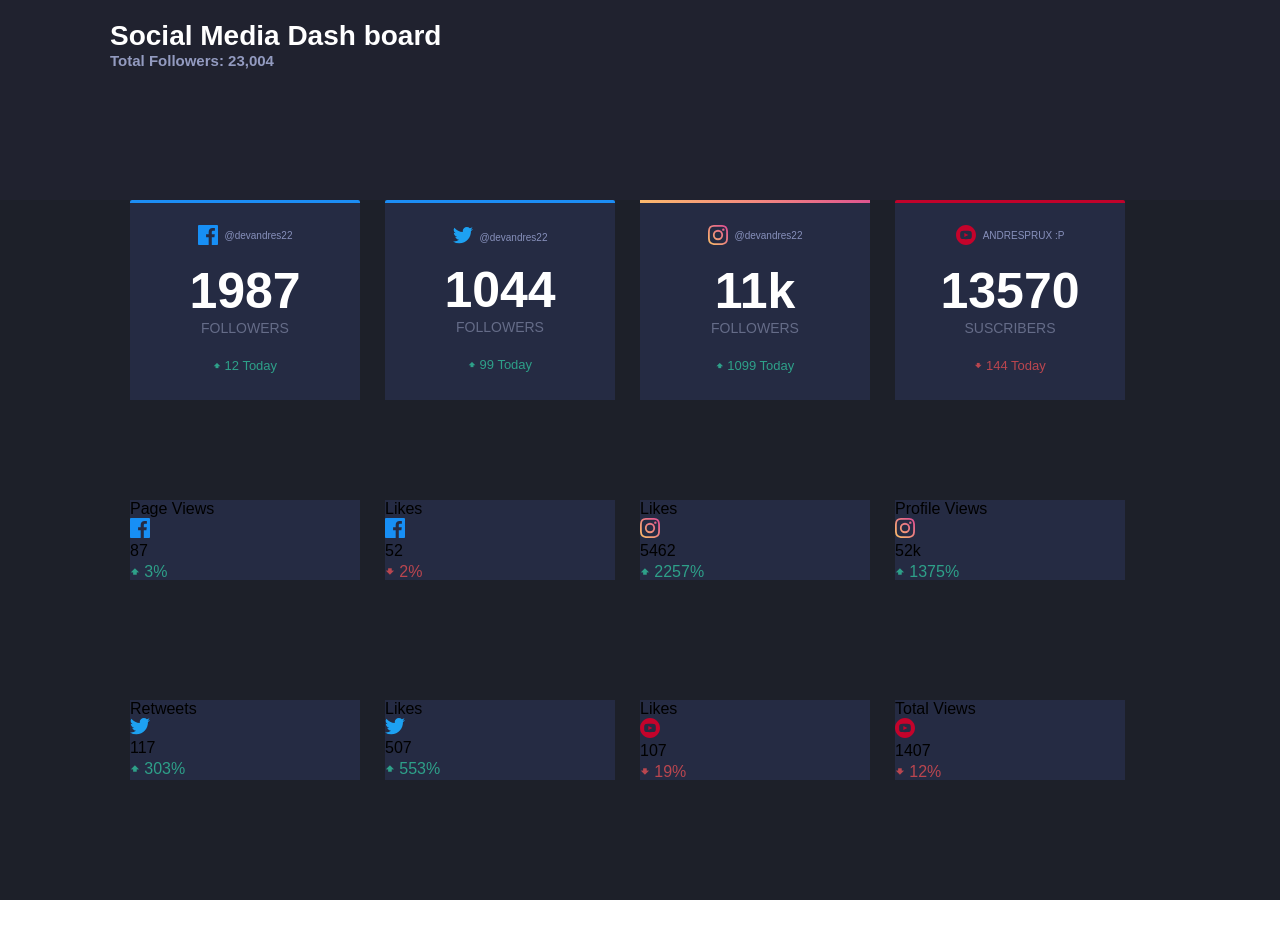
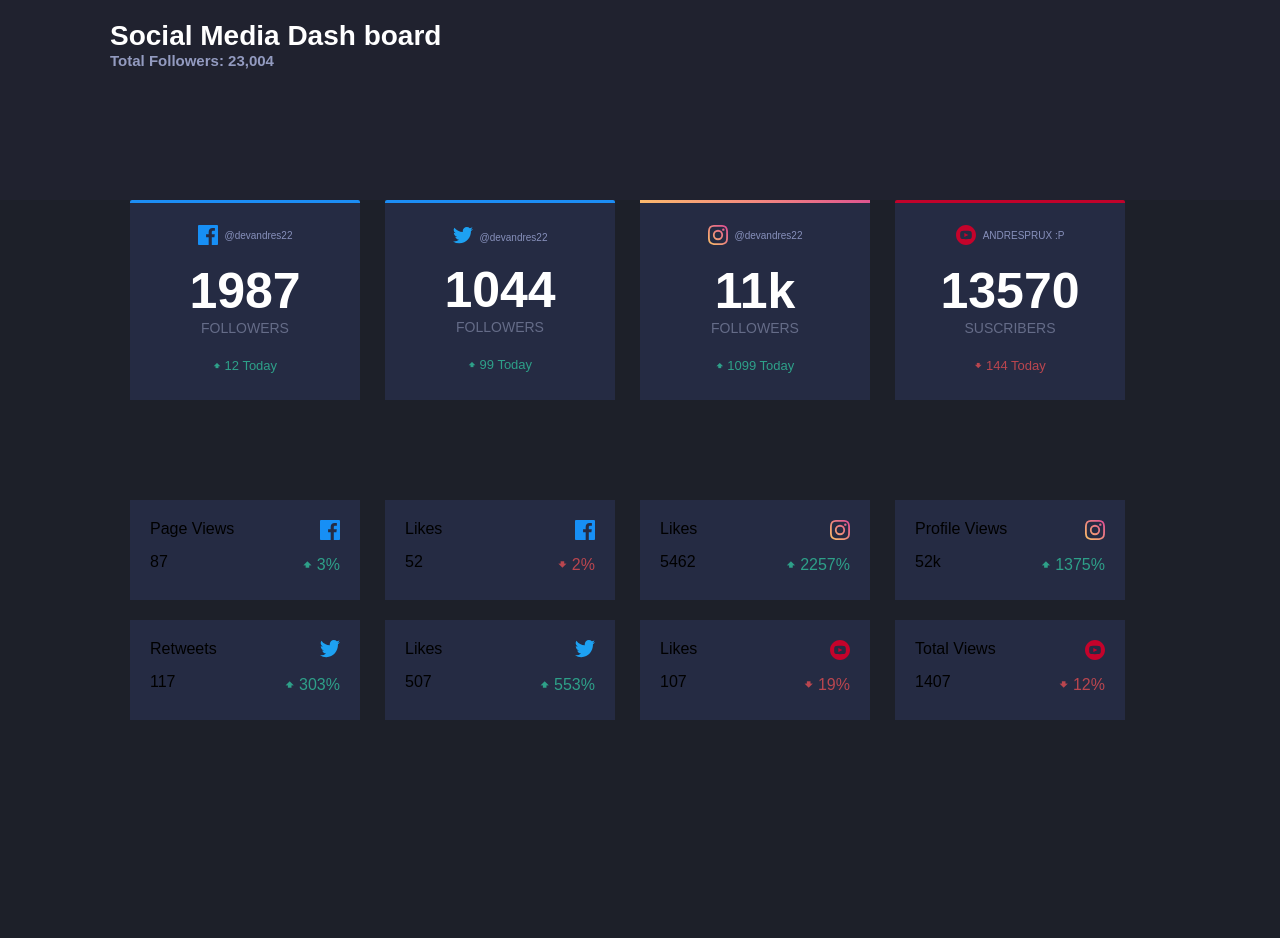
Before and after one commit to andres22-dev/social-media-dashboard, a plain HTML site: page index.html in a window 1280 px wide. Before the commit the page ends 900 px from the top, so only its background shows below. Drawn offline with Linux system fonts and the light colour scheme.

Commit message:
eliminacion de propiedades de flex innesarias y mejorando el diseño de los overview

```diff
--- a/css/style.css
+++ b/css/style.css
@@ -49,10 +49,10 @@ body{
 
 
  width: 100%;
- height: auto;
+ height: 1000px;
  display: flex;
  flex-direction: column;
- justify-content: space-around;
+
  background-color: #1d2029;
 
 
@@ -62,9 +62,10 @@ body{
 .socialmedia-dashboard-generalstatics{
 
    width: 100%;
-    height: 300px;
+    height: 200px;
     display: flex;
     justify-content: center;
+
 
 }
 
@@ -105,9 +106,6 @@ body{
 
 }
 
-
-
-
 .socialmedia-dashboard-twitter{
 
     width: 230px;
@@ -134,11 +132,7 @@ body{
     flex-direction: row;
     margin-bottom: 17px;
 
-
-
 }
-
-
 
 .socialmedia-dashboard-instagram{
 
@@ -198,40 +192,58 @@ padding: 20px 20px;
 .container-overview{
 
   width: 100%;
-  height: 400px;
+  height: 200px;
   display: flex;
   justify-content: center;
-
   flex-wrap: wrap;
+  margin-top: 100px;
 
 }
 
 .container-overview-one{
   width: 100%;
-  height: 200px;
+  height: 120px;
   display: flex;
   justify-content: center;
 
 
 }
 
-
-
 .container-overview-two{
   width: 100%;
-  height: 200px;
+  height: 120px;
   display: flex;
   justify-content: center;
 
 
 }
 
+.overview-facebook-pageviews{
+    width: 230px;
+    height: 100px;
+    background-color: #252b43;
+
+}
 
 
-.overview-facebook-pageviews{
-  width: 230px;
-    height: 80px;
-    background-color: #252b43;
+.posicion{
+
+ display: flex;
+ flex-direction: column;
+ justify-content: space-between;
+ padding: 20px;
+
+
+
+
+
+}
+
+.posicion2{
+
+display: flex;
+flex-direction: row;
+justify-content: space-between;
 
 
 }
@@ -239,23 +251,23 @@ padding: 20px 20px;
 
 .overview-facelikes-pageviews{
 
-
   width: 230px;
-  height: 80px;
+  height: 100px;
   background-color: #252b43;
 }
+
 /*estos selectores estan aplicados para varios elementos*/
 
 .overview-instalikes-pageviews{
   width: 230px;
-  height: 80px;
+  height: 100px;
   background-color: #252b43;
 
 
 }
 .overview-instagram-pageviews{
   width: 230px;
-  height: 80px;
+  height: 100px;
   background-color: #252b43;
 
 
@@ -265,7 +277,7 @@ padding: 20px 20px;
 .overview-twiretweets-pageviews{
 
   width: 230px;
-  height: 80px;
+  height: 100px;
   background-color: #252b43;
 
 }
@@ -273,7 +285,7 @@ padding: 20px 20px;
 .overview-twitterlikes-pageviews{
 
   width: 230px;
-  height: 80px;
+  height: 100px;
   background-color: #252b43;
 
 
@@ -282,7 +294,7 @@ padding: 20px 20px;
 .overview-youtubelikes-pageviews{
 
   width: 230px;
-  height: 80px;
+  height: 100px;
   background-color: #252b43;
 
 
@@ -291,7 +303,7 @@ padding: 20px 20px;
 
 .overview-youtube-pageviews{
   width: 230px;
-  height: 80px;
+  height: 100px;
   background-color: #252b43;
 
 }
@@ -351,5 +363,6 @@ padding: 20px 20px;
 .space{
 
   margin-right: 25px;
+  margin-bottom: 20px;
 
 }
--- a/index.html
+++ b/index.html
@@ -88,46 +88,46 @@
 
          <div class="container-overview-one">
 
-            <div class="overview-facebook-pageviews space">
-               <div class="facebook-pageviews-titles">
+            <div class="overview-facebook-pageviews space posicion">
+               <div class="facebook-pageviews-titles posicion2">
                  <p class="pageviwes-titles__all">Page Views</p>
                  <img src="img/icon-facebook.svg" alt="facebook">
                </div>
-               <div class="facebook-pageviews-statics">
+               <div class="facebook-pageviews-statics posicion2">
                  <p class="pageviews-titles__all">87</p>
                  <p class="pageviews-statics__all grew_up">🠹 3%</p>
                </div>
             </div>
 
-            <div class="overview-facelikes-pageviews space">
-               <div class="facebook-likes-titles">
+            <div class="overview-facelikes-pageviews space posicion">
+               <div class="facebook-likes-titles posicion2">
                  <p class="pageviews-titles__all">Likes</p>
                  <img src="img/icon-facebook.svg" alt="facebook">
                </div>
-               <div class="facebook-likes-statics">
+               <div class="facebook-likes-statics posicion2">
                  <p class="pageviews-titles__all">52</p>
                  <p class="pageviews-statics__all down">🠻 2%</p>
                </div>
             </div>
 
 
-             <div class="overview-instalikes-pageviews space">
-                <div class="instagram-likes-titles">
+             <div class="overview-instalikes-pageviews space posicion">
+                <div class="instagram-likes-titles posicion2">
                   <p class="pageviews-titles__all">Likes</p>
                   <img src="img/icon-instagram.svg" alt="instagram">
                 </div>
-                <div class="instagram-likes-statics">
+                <div class="instagram-likes-statics posicion2">
                   <p class="pageviews-titles__all">5462</p>
                   <p class="pageviews-statics__all grew_up">🠹 2257%</p>
                 </div>
                </div>
 
-             <div class="overview-instagram-pageviews space">
-                <div class="instagram-profileviews-titles">
+             <div class="overview-instagram-pageviews space posicion">
+                <div class="instagram-profileviews-titles posicion2">
                   <p class="pageviews-titles__all">Profile Views</p>
                   <img src="img/icon-instagram.svg" alt="instagram">
                 </div>
-                <div class="instagram-profileviews-statics">
+                <div class="instagram-profileviews-statics posicion2">
                   <p class="pageviews-titles__all">52k</p>
                   <p class="pageviews-statics__all grew_up">🠹 1375%</p>
                 </div>
@@ -137,12 +137,12 @@
 
             <div class="container-overview-two">
 
-             <div class="overview-twiretweets-pageviews space">
-                <div class="twitter-retweets-titles">
+             <div class="overview-twiretweets-pageviews space posicion">
+                <div class="twitter-retweets-titles posicion2">
                   <p class="pageviews-titles__all">Retweets</p>
                   <img src="img/icon-twitter.svg" alt="twitter">
                 </div>
-                <div class="twitter-retweets-statics">
+                <div class="twitter-retweets-statics posicion2">
                   <p class="pageviews-titles__all">117</p>
                   <p class="pageviews-statics__all grew_up">🠹 303%</p>
                 </div>
@@ -150,34 +150,34 @@
 
 
 
-              <div class="overview-twitterlikes-pageviews space">
-                  <div class="twitter-likes-titles">
+              <div class="overview-twitterlikes-pageviews space posicion">
+                  <div class="twitter-likes-titles posicion2">
                     <p class="pageviews-titles__all">Likes</p>
                     <img src="img/icon-twitter.svg" alt="twitter">
                   </div>
-                  <div class="twitter-likes-statics">
+                  <div class="twitter-likes-statics posicion2">
                     <p class="pageviews-titles__all">507</p>
                     <p class="pageviews-statics__all grew_up">🠹 553%</p>
                   </div>
                </div>
 
-               <div class="overview-youtubelikes-pageviews space">
-                  <div class="youtube-likes-titles">
+               <div class="overview-youtubelikes-pageviews space posicion">
+                  <div class="youtube-likes-titles posicion2">
                     <p class="pageviews-titles__all">Likes</p>
                     <img src="img/icon-youtube.svg" alt="youtube">
                   </div>
-                  <div class="youtube-likes-statics">
+                  <div class="youtube-likes-statics posicion2">
                     <p class="pageviews-titles__all">107</p>
                     <p class="pageviews-statics__all down">🠻 19%</p>
                   </div>
                </div>
 
-               <div class="overview-youtube-pageviews space">
-                  <div class="youtube-totalviews-titles">
+               <div class="overview-youtube-pageviews space posicion">
+                  <div class="youtube-totalviews-titles posicion2">
                     <p class="pageviews-titles__all">Total Views</p>
                     <img src="img/icon-youtube.svg" alt="youtube">
                   </div>
-                  <div class="youtube-totalviews-statics">
+                  <div class="youtube-totalviews-statics posicion2">
                     <p class="pageviews-titles__all">1407</p>
                     <p class="pageviews-statics__all down">🠻 12%</p>
                   </div>
```
